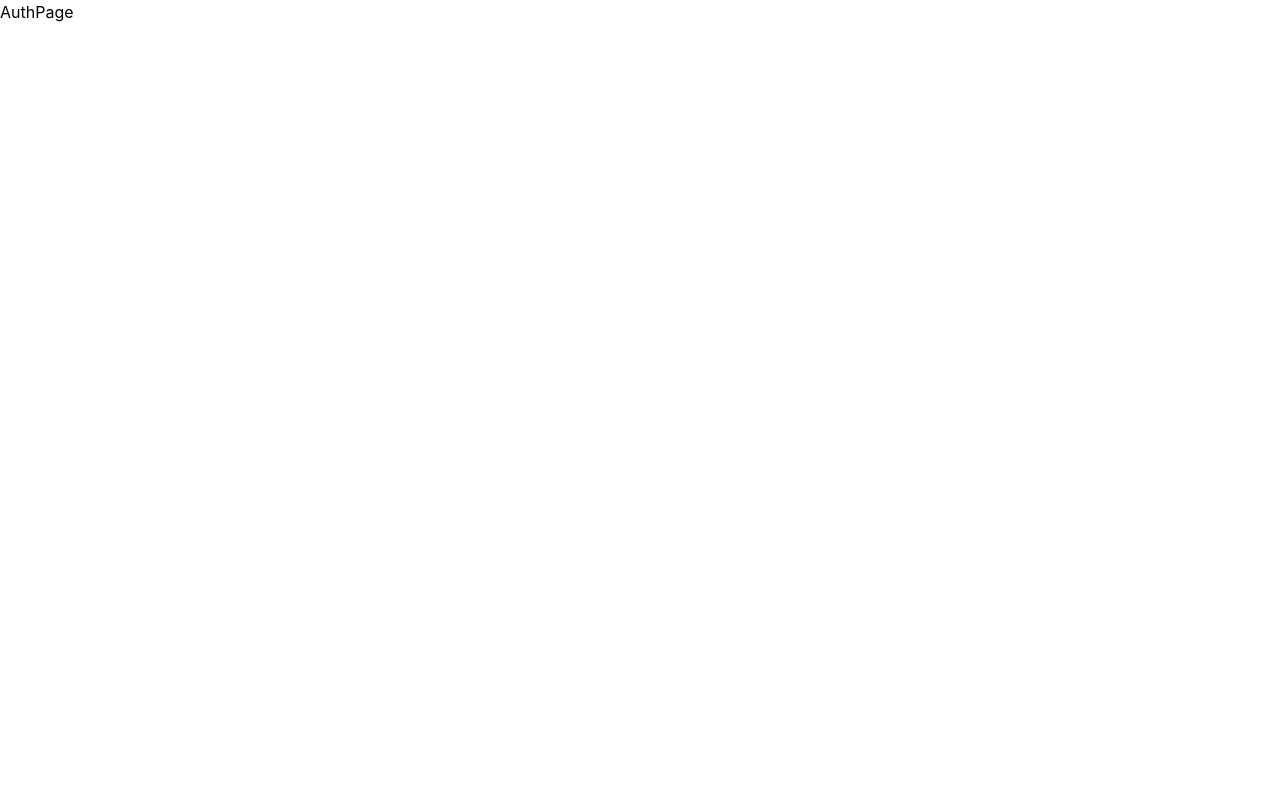
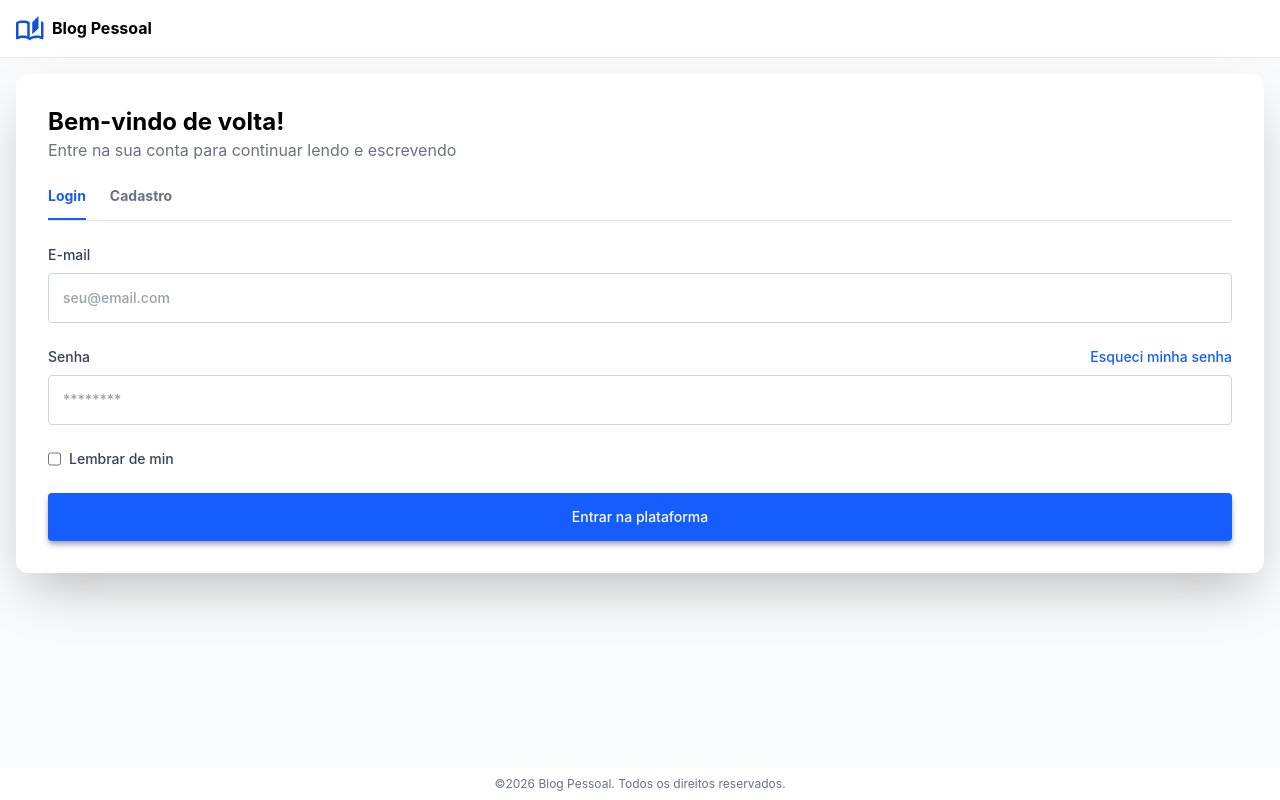
Before and after one commit to indiomedeiros/blogpeople-SPA, a React (Vite) app: page /auth in a window 1280 px wide. Built offline with nearby package versions, Linux system fonts and the light colour scheme.

Commit message:
chore: implementa a pagina de cadastro e login. Alualizar o context.

```diff
--- a/package.json
+++ b/package.json
@@ -16,6 +16,7 @@
     "react": "^19.1.1",
     "react-dom": "^19.1.1",
     "react-router-dom": "^7.13.1",
+    "react-spinners": "^0.17.0",
     "tailwindcss": "^4.2.1"
   },
   "devDependencies": {
--- a/src/App.tsx
+++ b/src/App.tsx
@@ -3,17 +3,28 @@ import FeedPage from "./pages/FeedPage";
 import PostDetails from "./pages/PostDetails";
 import Dashboard from "./pages/Dashboard";
 import AuthPage from "./pages/AuthPage";
+import Header from "./components/header/Header";
+import Footer from "./components/footer/Footer";
+import AuthProvider from "./contexts/AuthProvider";
 
 function App() {
   return (
+    <AuthProvider>
       <BrowserRouter>
+        <div className=" flex flex-col max-w mx-auto min-h-screen">
+          <Header />
+          <div className="flex-1 bg-gray-50">
             <Routes>
               <Route path="/" element={<FeedPage />} />
               <Route path="/auth" element={<AuthPage />} />
               <Route path="post/details/:id" element={<PostDetails />} />
               <Route path="/dashboard" element={<Dashboard />} />
             </Routes>
+          </div>
+          <Footer />
+        </div>
       </BrowserRouter>
+    </AuthProvider>
   );
 }
 
--- a/src/Services/Service.ts
+++ b/src/Services/Service.ts
@@ -14,11 +14,13 @@ export async function getRquest<T>(
 export async function postRquest<T>(
   url: string,
   data: object,
-  setData: Dispatch<SetStateAction<T>>,
+  setData?: Dispatch<SetStateAction<T>>,
   header?: object,
 ): Promise<void> {
   const response: AxiosResponse = await api.post(url, data, header);
-  setData(response.data);
+  if (setData !== undefined) {
+    setData(response.data);
+  }
 }
 
 export async function updateRequest<T>(
--- /dev/null
+++ b/src/components/footer/Footer.tsx
@@ -0,0 +1,9 @@
+function Footer() {
+  return (
+    <footer className=" text-xs flex  p-2  mx-auto text-gray-500">
+      <p>©2026 Blog Pessoal. Todos os direitos reservados.</p>
+    </footer>
+  );
+}
+
+export default Footer;
--- /dev/null
+++ b/src/components/header/Header.tsx
@@ -0,0 +1,12 @@
+import logo from "../../assets/logoIcon.svg";
+
+function Header() {
+  return (
+    <header className="flex gap-2 p-4 border-b border-gray-200">
+      <img src={logo} alt="logomarca é um contorno de livro aberto" />
+      <h1 className="font-bold">Blog Pessoal</h1>
+    </header>
+  );
+}
+
+export default Header;
--- /dev/null
+++ b/src/components/header/Navbar.tsx
@@ -0,0 +1,5 @@
+function Navbar() {
+  return <>Navbar</>;
+}
+
+export default Navbar;
--- a/src/contexts/AuthContexProps.ts
+++ b/src/contexts/AuthContexProps.ts
@@ -1,7 +1,8 @@
 import type UserLogin from "../models/UserLogin";
 
 export interface AuthContextProps {
-  usuario: UserLogin;
+  userLogged: UserLogin;
+  error?: string;
   handleLogout(): void;
   handleLogin(usuario: UserLogin): Promise<void>;
   isLoading: boolean;
--- a/src/contexts/AuthProvider.tsx
+++ b/src/contexts/AuthProvider.tsx
@@ -5,21 +5,27 @@ import { postRquest } from "../Services/Service";
 import { AuthContext } from "./AuthContext";
 
 function AuthProvider({ children }: AuthProviderProps) {
-  const [usuario, setUser] = useState<UserLogin>({} as UserLogin);
+  const [userLogged, setUserLogged] = useState<UserLogin>({} as UserLogin);
   const [isLoading, setIsLoading] = useState<boolean>(false);
+  const [error, setError] = useState<string>();
 
   async function handleLogin(userLogin: UserLogin) {
     setIsLoading(true);
+
     try {
-      await postRquest("/usuarios/logar", userLogin, setUser);
+      await postRquest("/usuarios/logar", userLogin, setUserLogged);
     } catch (error) {
-      console.log(error);
+      if (error instanceof Error) {
+        setError(error.message);
+      } else {
+        setError("Erro desconhecido");
+      }
     }
     setIsLoading(false);
   }
 
   function handleLogout() {
-    setUser({
+    setUserLogged({
       id: 0,
       nome: "",
       usuario: "",
@@ -31,7 +37,7 @@ function AuthProvider({ children }: AuthProviderProps) {
 
   return (
     <AuthContext.Provider
-      value={{ usuario, handleLogin, handleLogout, isLoading }}
+      value={{ userLogged, error, handleLogin, handleLogout, isLoading }}
     >
       {children}
     </AuthContext.Provider>
--- a/src/pages/AuthPage.tsx
+++ b/src/pages/AuthPage.tsx
@@ -1,5 +1,199 @@
+import {
+  useContext,
+  useEffect,
+  useState,
+  type ChangeEvent,
+  type SyntheticEvent,
+} from "react";
+import type UserLogin from "../models/UserLogin";
+import { AuthContext } from "../contexts/AuthContext";
+import { postRquest } from "../Services/Service";
+import { useNavigate } from "react-router-dom";
+import { ClipLoader } from "react-spinners";
+
 function AuthPage() {
-  return <>AuthPage</>;
+  const navigate = useNavigate();
+  const [activeTab, setActiveTab] = useState<string>("login");
+  const { userLogged, handleLogin, isLoading, error } = useContext(AuthContext);
+  const [isLoadingSignup, setIsLoadingSignup] = useState<boolean>(false);
+  const [errorSignup, setErrorSignup] = useState<string>("");
+  const [remenber, setRemenber] = useState<boolean>(false);
+  const [user, setUser] = useState<UserLogin>({
+    id: 0,
+    nome: "",
+    usuario: "",
+    senha: "",
+    foto: "",
+    token: "",
+  });
+
+  useEffect(() => {
+    if (userLogged.token) {
+      if (remenber) {
+        localStorage.setItem("token", JSON.stringify(userLogged.token));
+      }
+      navigate("/");
+    }
+  }, [userLogged]);
+
+  function handleInputChange(e: ChangeEvent<HTMLInputElement>) {
+    setUser({
+      ...user,
+      [e.target.name]: e.target.value,
+    });
+  }
+
+  async function sendDataForAuthorization(e: SyntheticEvent<HTMLFormElement>) {
+    e.preventDefault();
+    if (activeTab === "cadastro") {
+      setIsLoadingSignup(true);
+      try {
+        await postRquest("/usuarios/cadastrar", user);
+        setActiveTab("login");
+      } catch (error) {
+        if (error instanceof Error) {
+          setErrorSignup(error.message);
+        } else {
+          setErrorSignup("Erro desconhecido");
+        }
+      }
+      setIsLoadingSignup(false);
+    } else if (activeTab === "login") {
+      handleLogin(user);
+    }
+  }
+
+  return (
+    <section className="grid grid-cols-1 m-4 shadow-2xl p-8 boder bg-white border-gray-50 rounded-xl gap-6">
+      <div>
+        <h2 className="text-2xl font-bold">Bem-vindo de volta!</h2>
+        <p className="text-gray-500">
+          Entre na sua conta para continuar lendo e escrevendo
+        </p>
+      </div>
+
+      <div className="flex gap-6 border-b border-gray-200 font-bold text-gray-500 text-sm">
+        <button
+          className={`pb-3 border-b-2 ${
+            activeTab === "login"
+              ? "border-blue-600 text-blue-600"
+              : "border-transparent hover:text-blue-600 hover:border-blue-600"
+          } transition duration-300`}
+          onClick={() => setActiveTab("login")}
+        >
+          Login
+        </button>
+
+        <button
+          className={`pb-3 border-b-2 ${
+            activeTab === "cadastro"
+              ? "border-blue-600 text-blue-600"
+              : "border-transparent hover:text-blue-600 hover:border-blue-600"
+          } transition duration-300`}
+          onClick={() => setActiveTab("cadastro")}
+        >
+          Cadastro
+        </button>
+      </div>
+
+      <form
+        onSubmit={sendDataForAuthorization}
+        className="flex flex-col text-gray-700 font-medium text-sm gap-6"
+      >
+        {activeTab === "cadastro" && (
+          <div className="flex flex-col  gap-2">
+            <label htmlFor="nome">Nome</label>
+            <input
+              id="nome"
+              type="text"
+              name="nome"
+              value={user.nome}
+              onChange={(e) => handleInputChange(e)}
+              placeholder="Digite o seu nome"
+              className="border rounded border-gray-300 p-3.5"
+              required
+            />
+          </div>
+        )}
+
+        {activeTab === "cadastro" && (
+          <div className="flex flex-col  gap-2">
+            <label htmlFor="foto">foto</label>
+            <input
+              id="foto"
+              type="url"
+              name="foto"
+              value={user.foto}
+              onChange={(e) => handleInputChange(e)}
+              placeholder="https://foto.jpg"
+              className="border rounded border-gray-300 p-3.5"
+            />
+          </div>
+        )}
+
+        <div className="flex flex-col  gap-2">
+          <label htmlFor="email">E-mail</label>
+          <input
+            id="email"
+            type="email"
+            name="usuario"
+            value={user.usuario}
+            onChange={(e) => handleInputChange(e)}
+            placeholder="seu@email.com"
+            className="border rounded border-gray-300 p-3.5"
+            required
+          />
+        </div>
+
+        <div className="flex flex-col gap-2">
+          <div className="flex justify-between">
+            <label htmlFor="password">Senha</label>
+            {activeTab === "login" && (
+              <a className="text-blue-600 " href="">
+                Esqueci minha senha
+              </a>
+            )}
+          </div>
+          <input
+            id="passsowrd"
+            type="password"
+            name="senha"
+            value={user.senha}
+            onChange={(e) => handleInputChange(e)}
+            placeholder="********"
+            className="border rounded border-gray-300 p-3.5"
+            required
+          />
+          {error && activeTab === "login" && (
+            <p className="text-red-600">Usuário ou senha inválidos.</p>
+          )}
+          {errorSignup && activeTab === "cadastro" && (
+            <p className="text-red-600">Tente um outro e-mail.</p>
+          )}
+        </div>
+
+        {activeTab === "login" && (
+          <div className="flex gap-2 ">
+            <input
+              id="remenber"
+              type="checkbox"
+              onChange={(e) => setRemenber(e.target.checked)}
+              className="accent-blue-700"
+            />
+            <label htmlFor="remenber">Lembrar de min</label>
+          </div>
+        )}
+
+        <button className="bg-blue-600 text-white rounded p-3.5 shadow-md shadow-gray-400">
+          {isLoading || isLoadingSignup ? (
+            <ClipLoader color="#ffffff" size={16} />
+          ) : (
+            "Entrar na plataforma"
+          )}
+        </button>
+      </form>
+    </section>
+  );
 }
 
 export default AuthPage;
--- a/src/types.d.ts
+++ b/src/types.d.ts
@@ -1 +1,5 @@
 declare module "*.css";
+declare module "*.svg" {
+  const content: string;
+  export default content;
+}
```
Also changed, not shown: src/assets/logoIcon.svg (added), 1 other file (tests, documents, lock files or other folders). Lines whose indentation alone changed are shown as unchanged.
